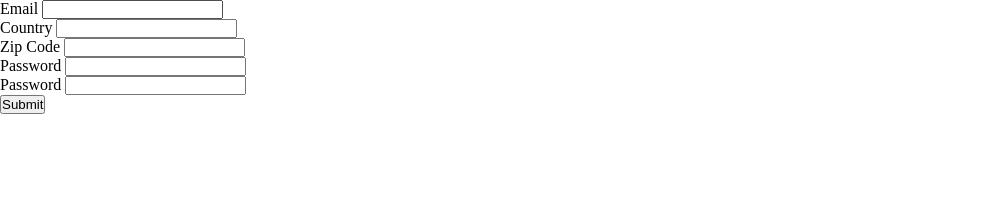
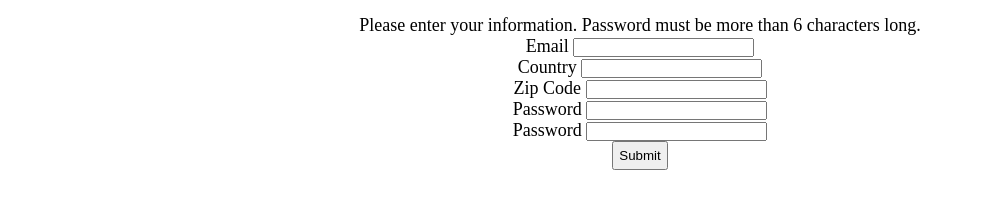
Before and after one commit to kaitlinswanson/form-validation, a plain HTML site: page index.html in a window 1280 px wide. Shown: the whole page, without its empty margins (0-983 px from the left). Drawn offline with Linux system fonts and the light colour scheme.

Commit message:
Second Commit

```diff
--- a/index.html
+++ b/index.html
@@ -9,14 +9,15 @@
 </head>
 <body>
     <div id="errorSpace"></div>
-    <form>
+    <form id="form">
+        <p>Please enter your information. Password must be more than 6 characters long.</p>
         <div>
             <label for="email">Email</label>
-            <input id="email" name="email" type="text" required>
+            <input id="email" name="email" type="email" required>
         </div>
         <div>
             <label for="country">Country</label>
-            <input id="country" name="country" type="text" required>
+            <input id="country" name="country" type="text" required minlength="4">
         </div>
         <div>
             <label for="zipCode">Zip Code</label>
@@ -24,11 +25,11 @@
         </div>
         <div>
             <label for="password">Password</label>
-            <input id="password" name="password" type="text" required>
+            <input id="password" name="password" type="password" required>
         </div>
         <div>
             <label for="confirmPw">Password</label>
-            <input id="confirmPw" name="confirmPw" type="text" required>
+            <input id="confirmPw" name="confirmPw" type="password" required>
         </div>
         <button id="submit">Submit</button>
 </form>
--- a/script.js
+++ b/script.js
@@ -5,14 +5,32 @@ const country = document.getElementById('country');
 const zipCode = document.getElementById('zipCode');
 const password = document.getElementById('password');
 const confirmPassword = document.getElementById('confirmPw');
-
+const form = document.getElementById('form');
+const errorSpace = document.getElementById('errorSpace');
 const submitButton = document.getElementById('submit');
 
 
+//confirm pw needs to match pw field.
+//change color to red if not filled out or incorrect
+//submit button ex. if no errors "form successful" message
 
-// check validation
-
-//confirm pw needs to match pw field.
-
-
-//submit button ex. if no errors change inner HTML to "submitted"
+form.addEventListener('submit', (e) => {
+    let errorMessages = [];
+    if (password.value !== confirmPassword.value) {
+       errorMessages.push('Passwords entered do not match!');
+       confirmPassword.style.background = "red";
+    }
+    if (password.value.length <= 6 || confirmPassword.value.length <= 0) {
+        errorMessages.push('Password must be more than 6 charachters!');
+        password.style.background = "red";
+    }
+    if (errorMessages.length > 0) {
+        e.preventDefault(); //stop submit form if error
+        errorSpace.innerText = errorMessages.join(', ');
+    }
+    if (errorMessages.length === 0) {
+        e.preventDefault(); //this form does not need to actually submit, just proof the verifications work.
+        errorSpace.innerText = "Your information has been submitted. HIGH FIVE!";
+        errorSpace.style.color = "green";
+    }
+});
--- a/styles.css
+++ b/styles.css
@@ -3,3 +3,17 @@
     padding: 0;
     box-sizing: border-box;
   }
+
+  #form {
+    padding:15px;
+    display: flex;
+    font-size: 18px;
+    align-items: center;
+    justify-content: center;
+    align-content: center;
+    flex-direction: column;
+}
+
+#submit {
+    padding: 5px;
+}
```
